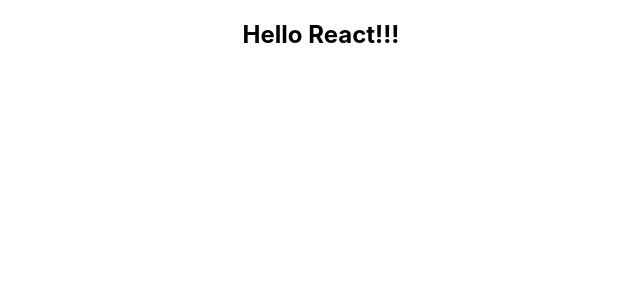
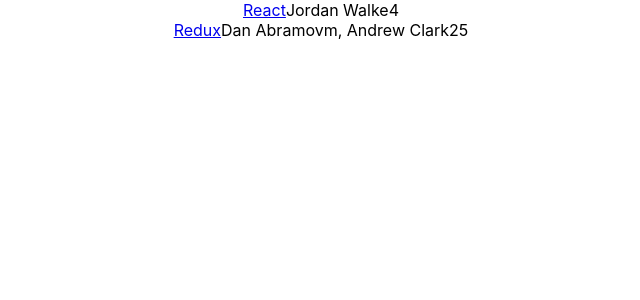
Before and after one commit to rockpell/reactPractice, a React (Create React App) app: page / in a window 1280 px wide. Shown: the top 300 px of the page, without its empty margins (319-959 px from the left). Built offline with nearby package versions, Linux system fonts and the light colour scheme.

Commit message:
javascript 내에서 객체 처리하는 코드

```diff
--- a/src/App.js
+++ b/src/App.js
@@ -1,12 +1,40 @@
 import React, {Component} from 'react';
 import './App.css';
 
+const list = [
+  {
+    title: 'React',
+    url: 'https://reactjs.org/',
+    author: 'Jordan Walke',
+    points: 4,
+    objectID: 0,
+  },
+  {
+    title: 'Redux',
+    url: 'https://github.com/reactjs/redux',
+    author: 'Dan Abramovm, Andrew Clark',
+    num_comments: 2,
+    points: 5,
+    objectID: 1,
+  },
+];
+
 class App extends Component{
   render(){
-    const helloWorld = 'Hello React!!!';
     return (
       <div className="App">
-        <h2>{helloWorld}</h2>
+        {list.map(function(item){
+        return (
+          <div key={item.objectID}>
+            <sapn>
+              <a href={item.url}>{item.title}</a>
+            </sapn>
+            <span>{item.author}</span>
+            <span>{item.num_comments}</span>
+            <sapn>{item.points}</sapn>
+          </div>
+          );
+        })}
       </div>
     );
   }
```
